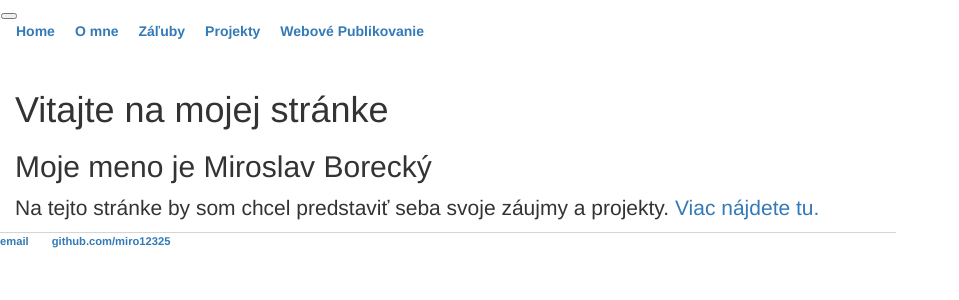
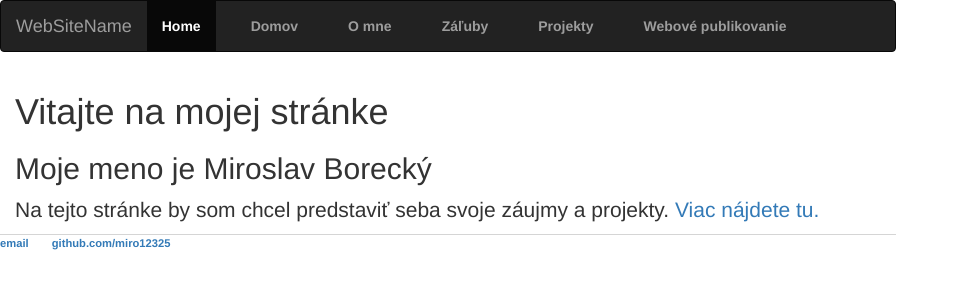
Before and after one commit to miro12325/-miro12325.github.io-, a Jekyll site: the page built from index.html, in a window 1280 px wide. Shown: the top 300 px of the page, without its empty margins (0-959 px from the left). Built offline with Jekyll 4.4.1, drawn with Linux system fonts in a browser that asks for light colours.

Commit message:
bootsrap again

```diff
--- a/_layouts/default.html
+++ b/_layouts/default.html
@@ -9,28 +9,18 @@
 			<script src="https://maxcdn.bootstrapcdn.com/bootstrap/3.4.0/js/bootstrap.min.js"></script>
 		</head>
 		<body>
-			<nav class="navbar navbar-expand-lg navbar-dark primary-color">
-				<button class="navbar-toggler" type="button" data-toggle="collapse" data-target="#navbarNav" aria-controls="navbarNav"
-				  aria-expanded="false" aria-label="Toggle navigation">
-				  <span class="navbar-toggler-icon"></span>
-				</button>
-				<div class="collapse navbar-collapse" id="navbarNav">
-				  <ul class="navbar-nav">
-					<li class="nav-item active">
-					  <a class="nav-link" href="/">Home <span class="sr-only">(current)</span></a>
-					</li>
-					<li class="nav-item">
-					  <a class="nav-link" href="/about">O mne</a>
-					</li>
-					<li class="nav-item">
-					  <a class="nav-link" href="/hobbies">Záľuby</a>
-					</li>
-					<li class="nav-item">
-					  <a class="nav-link disabled" href="/projects">Projekty</a>
-					</li>
-					<li class="nav-item">
-						<a class="nav-link disabled" href="/webpub">Webové Publikovanie</a>
-					  </li>
+			<nav class="navbar navbar-inverse">
+				<div class="container-fluid">
+				  <div class="navbar-header">
+					<a class="navbar-brand" href="#">WebSiteName</a>
+				  </div>
+				  <ul class="nav navbar-nav">
+					<li class="active"><a href="#">Home</a></li>
+					<li><a href="/">Domov</a></li>
+					<li><a href="/about">O mne</a></li>
+					<li><a href="/hobbies">Záľuby</a></li>
+					<li><a href="/projects">Projekty</a></li>
+					<li><a href="/webpub">Webové publikovanie</a></li>
 				  </ul>
 				</div>
 			  </nav>
```
